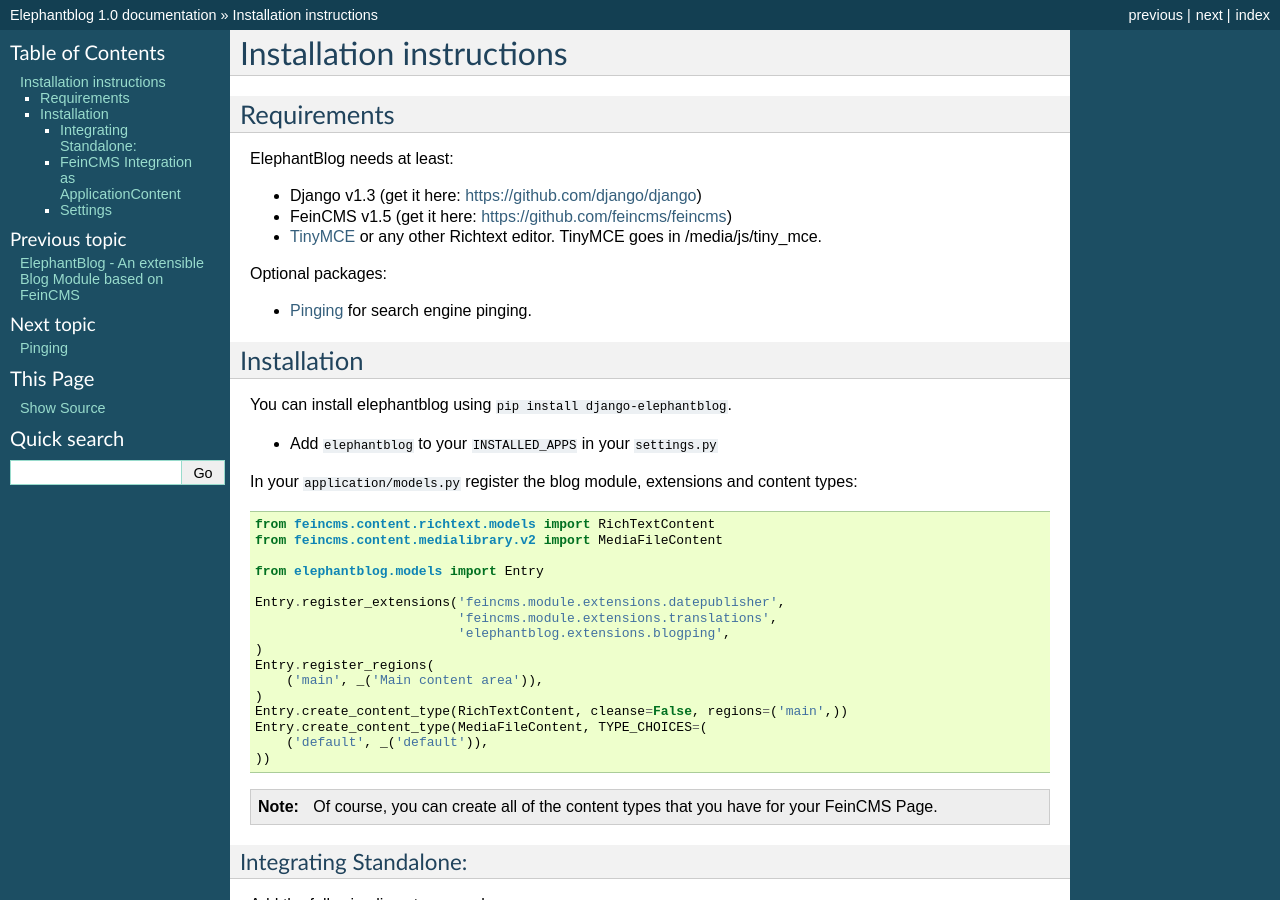
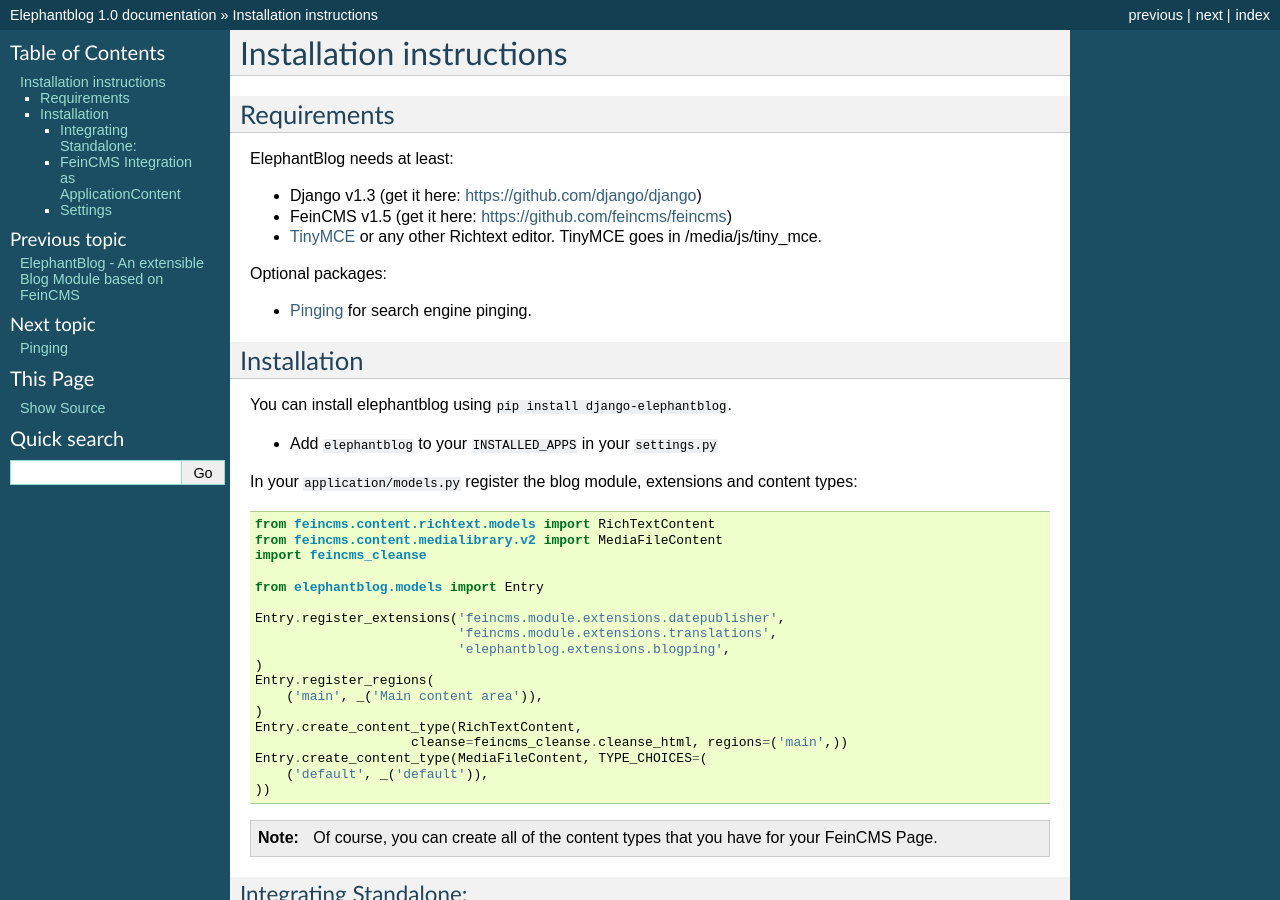
Before and after one commit to feincms/feincms-elephantblog, a Sphinx documentation site: the page built from docs/installation.rst, in a window 1280 px wide and 900 px high. Built offline with Sphinx 7.4.7, drawn with Linux system fonts in a browser that asks for light colours.

Commit message:
update clean method in docs

```diff
--- a/docs/installation.rst
+++ b/docs/installation.rst
@@ -33,6 +33,7 @@
 
     from feincms.content.richtext.models import RichTextContent
     from feincms.content.medialibrary.v2 import MediaFileContent
+    import feincms_cleanse
 
     from elephantblog.models import Entry
 
@@ -43,7 +44,8 @@
     Entry.register_regions(
         ('main', _('Main content area')),
     )
-    Entry.create_content_type(RichTextContent, cleanse=False, regions=('main',))
+    Entry.create_content_type(RichTextContent,
+                        cleanse=feincms_cleanse.cleanse_html, regions=('main',))
     Entry.create_content_type(MediaFileContent, TYPE_CHOICES=(
         ('default', _('default')),
     ))
```
